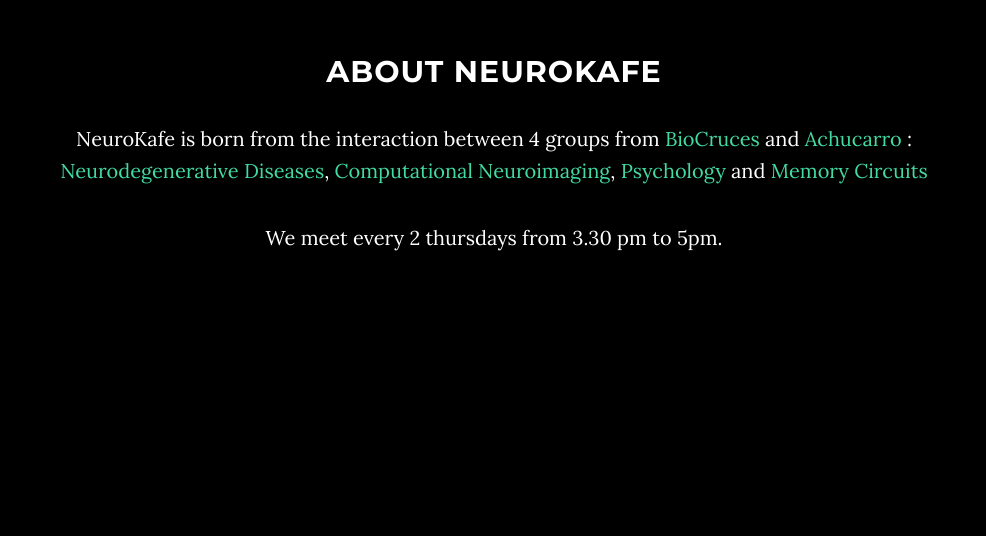
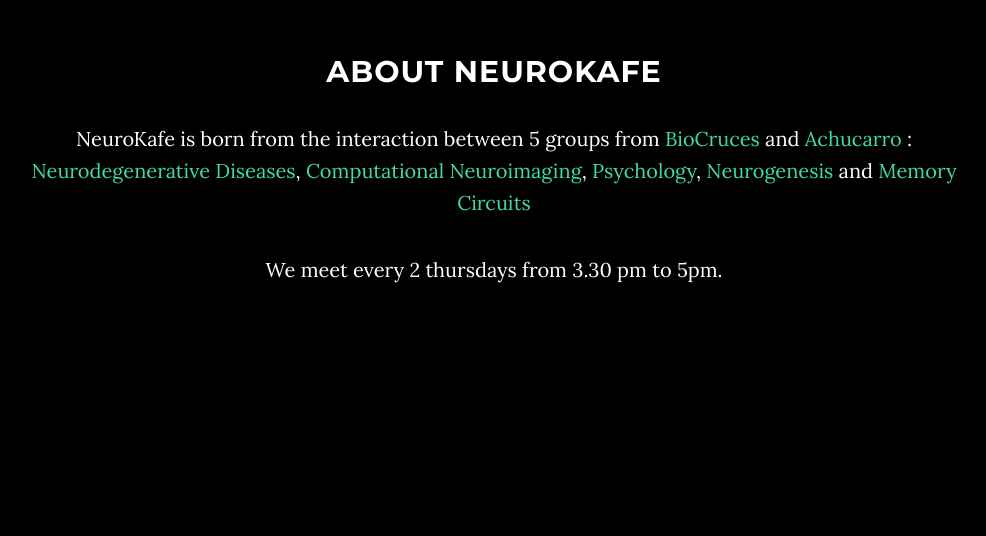
Before and after one commit to neurokafe/neurokafe.github.io, a website: page index.html in a window 1280 px wide. Shown: the part 995-1531 px from the top of the page, without its empty margins (146-1132 px from the left). Drawn offline with nearby package versions, Linux system fonts and the light colour scheme; some packages are replaced by stand-ins of ours.

Commit message:
Added neurogenesis gruop

```diff
--- a/index.html
+++ b/index.html
@@ -93,12 +93,13 @@
             <div class="col-lg-10 col-lg-offset-1">
                 <h2>About NeuroKafe</h2>
 
-                <p>NeuroKafe is born from the interaction between 4 groups from
+                <p>NeuroKafe is born from the interaction between 5 groups from
                   <a target="_blank" href="http://biocruces.com">BioCruces</a>
                   and <a target="_blank" href="http://www.achucarro.org">Achucarro</a> :
                   <a target="_blank" href="http://biocruces.com/web/biocruces/bc5.01">Neurodegenerative Diseases</a>,
                   <a target="_blank" href="http://biocruces.com/web/biocruces/bc5.08">Computational Neuroimaging</a>,
-                  <a target="_blank" href="http://biocruces.com/web/biocruces/bc5.12">Psychology</a> and
+                  <a target="_blank" href="http://biocruces.com/web/biocruces/bc5.12">Psychology</a>,
+                  <a target="_blank" href="http://www.achucarro.org/research/group/laboratory-of-neural-stem-cells-and-neurogenesis">Neurogenesis</a> and
                   <a target="_blank" href="http://www.achucarro.org/es/research/group/laboratory-of-memory-circuits">Memory Circuits</a>
                 </p>
                 <p>We meet every 2 thursdays from 3.30 pm to 5pm.</p>
```
